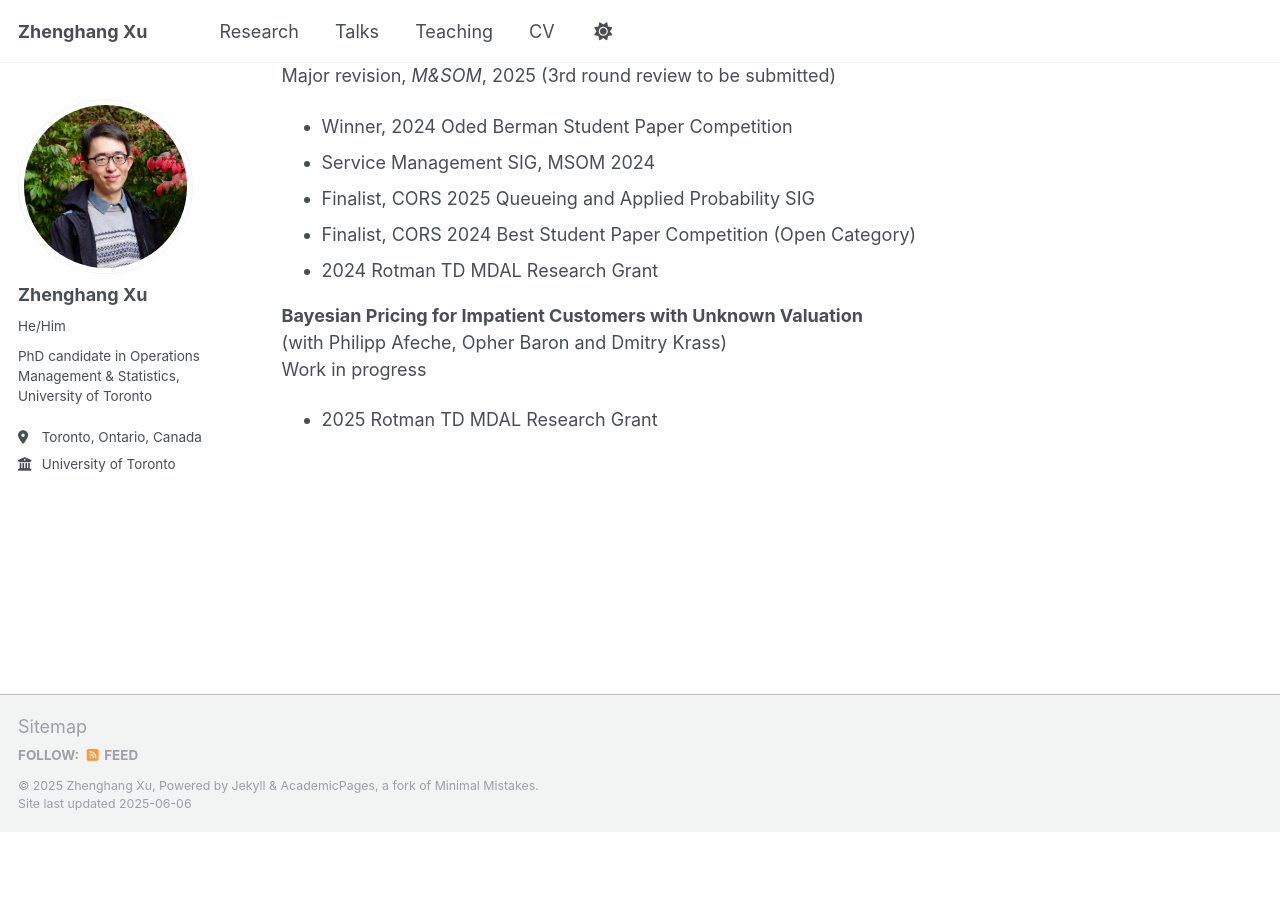
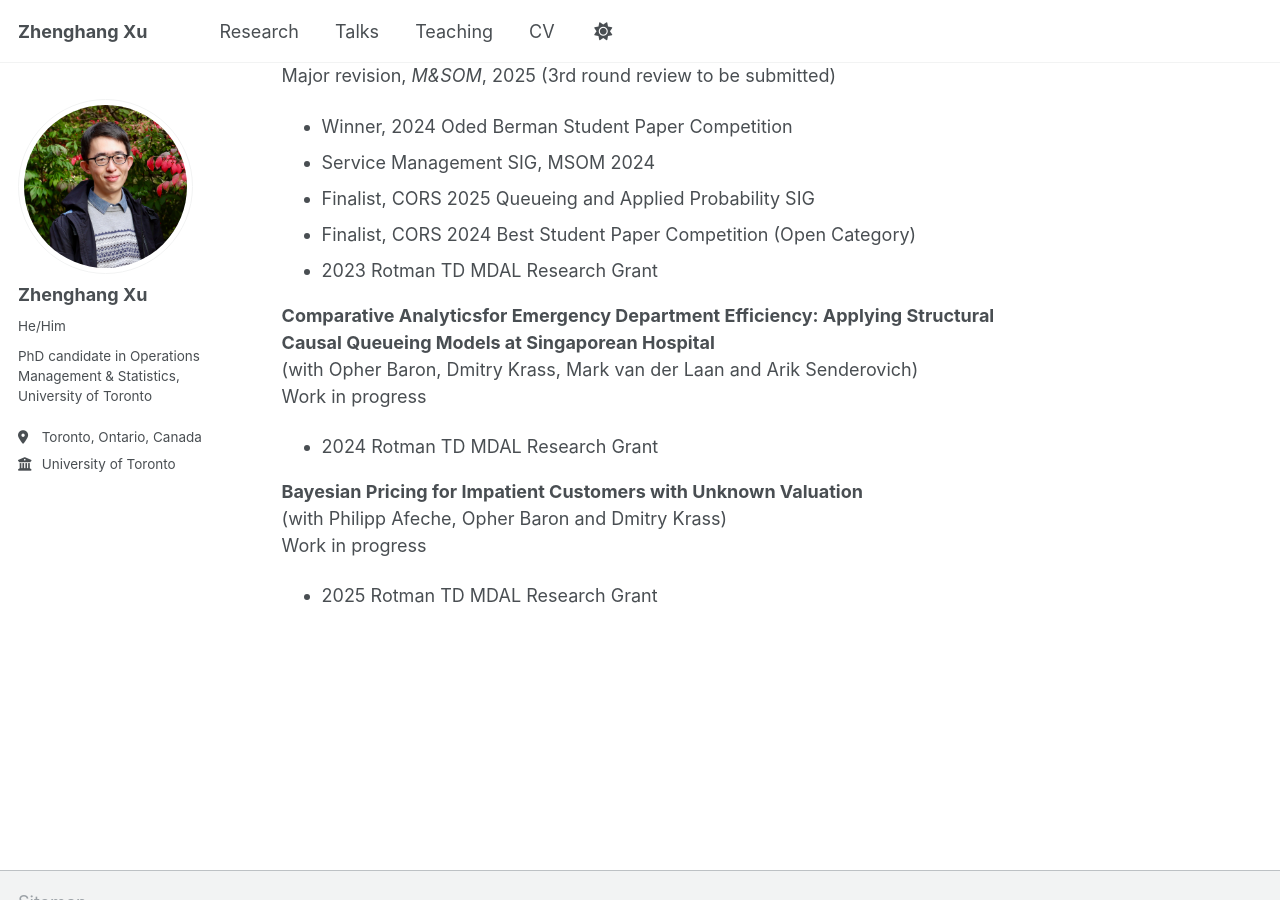
Before and after one commit to zhenghangxu-baymax/zhenghangxu-baymax.github.io, a Jekyll site: the page built from _pages/research.md, in a window 1280 px wide and 900 px high, scrolled down 405 px. Built offline with Jekyll 4.4.1, drawn with Linux system fonts in a browser that asks for light colours; before the commit the page ends 1237 px from its top, so only the background shows below that.

Commit message:
Update research.md

```diff
--- a/_pages/research.md
+++ b/_pages/research.md
@@ -16,6 +16,11 @@ Major revision, *M&SOM*, 2025 (3rd round review to be submitted)
 - Service Management SIG, MSOM 2024
 - Finalist, CORS 2025 Queueing and Applied Probability SIG
 - Finalist, CORS 2024 Best Student Paper Competition (Open Category)
+- 2023 Rotman TD MDAL Research Grant
+
+**Comparative Analyticsfor Emergency Department Efficiency: Applying Structural Causal Queueing Models at Singaporean Hospital**
+(with Opher Baron, Dmitry Krass, Mark van der Laan and Arik Senderovich)
+Work in progress
 - 2024 Rotman TD MDAL Research Grant
 
 **Bayesian Pricing for Impatient Customers with Unknown Valuation**
```
